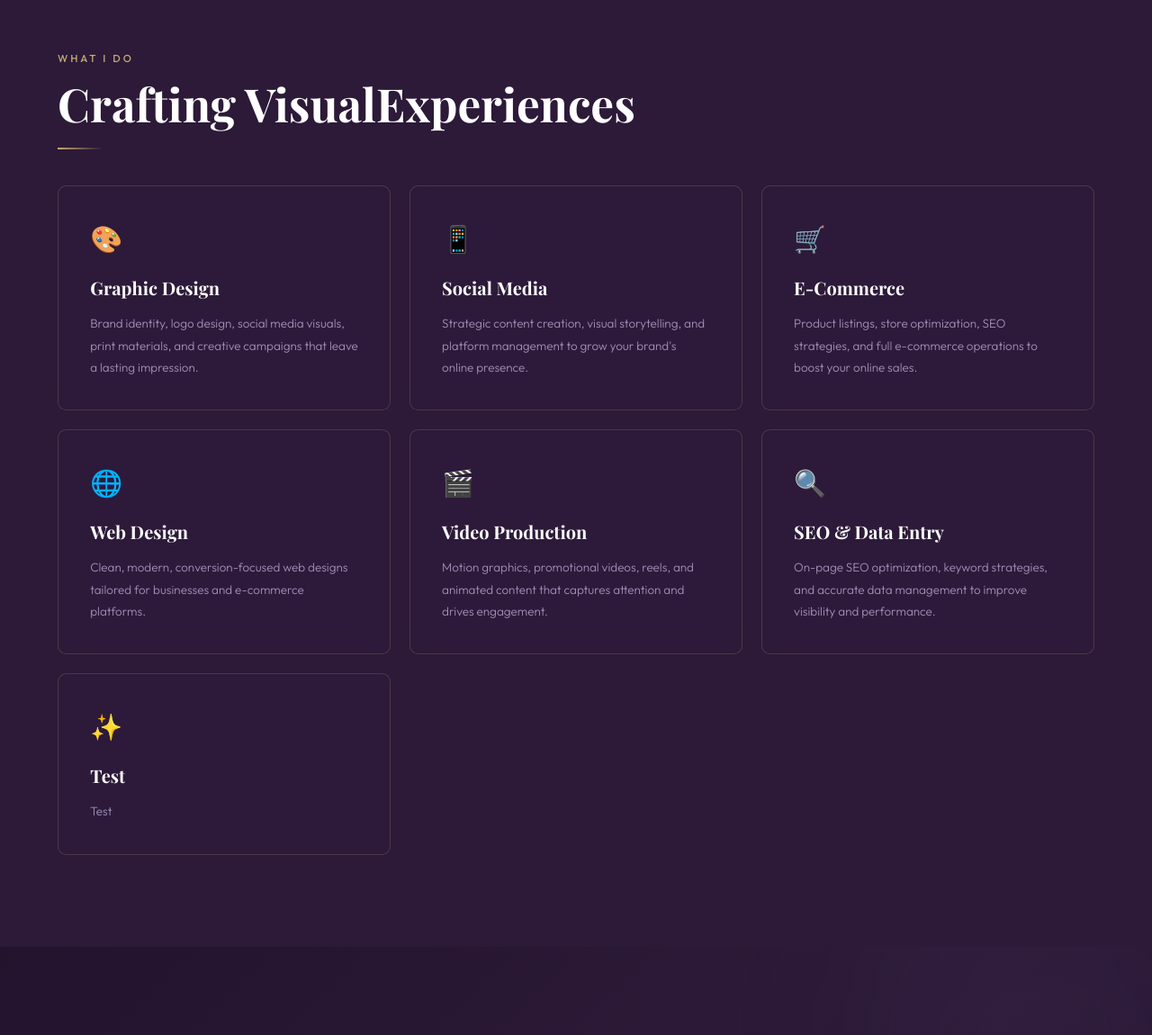
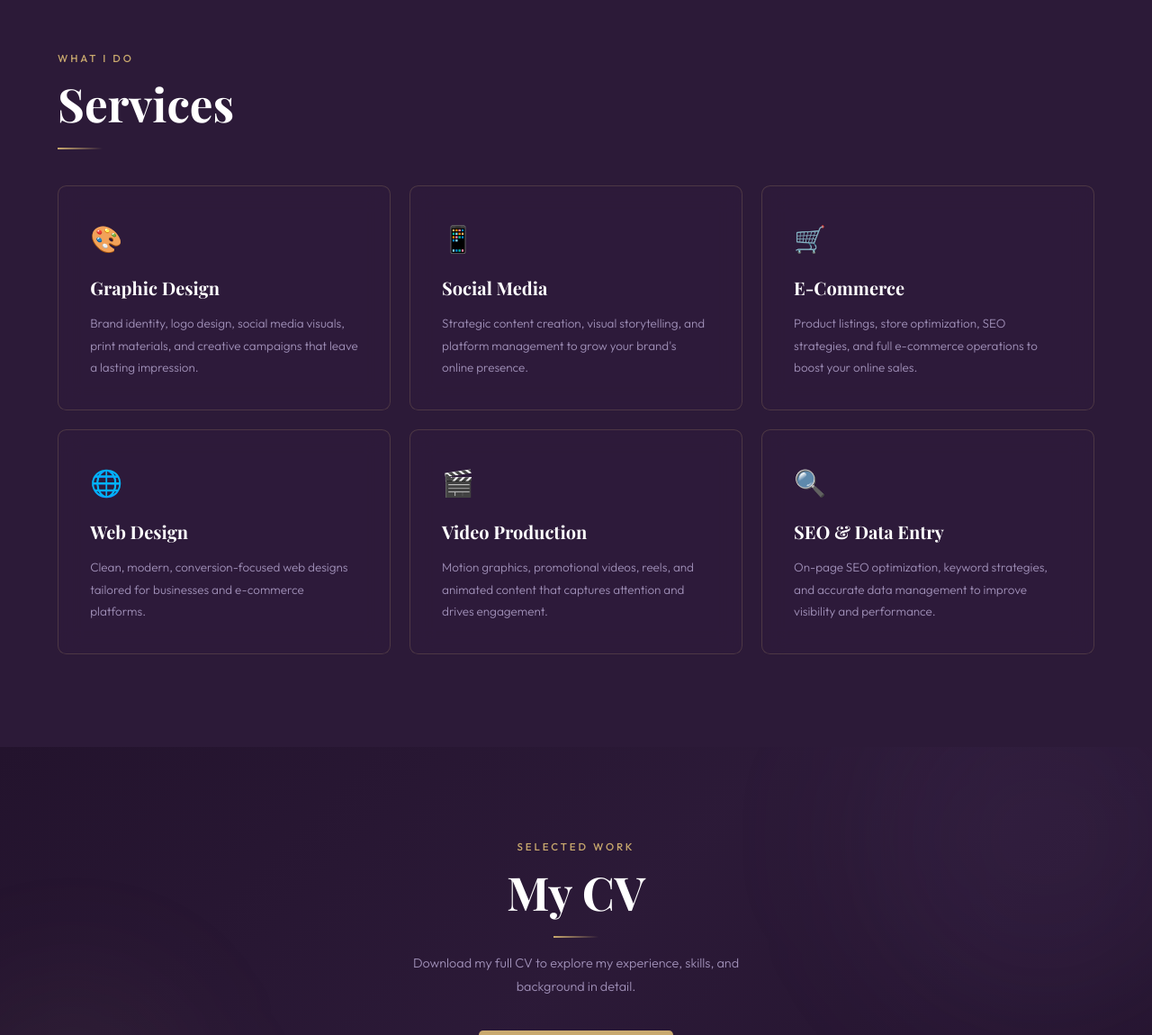
Before and after one commit to designedbybd/designedbybd.online, a plain HTML site: page index.html in a window 1280 px wide. Shown: the part 2426-3576 px from the top of the page at 90% size. Drawn offline with nearby package versions, Linux system fonts and the light colour scheme.

Commit message:
Update index.html

```diff
--- a/index.html
+++ b/index.html
@@ -686,7 +686,6 @@
   <a href="#contact"  onclick="closeMob()">Contact</a>
 </div>
 
-<!--BESTWORK_DATA:[{"title":"Test Project","img":"og-image.jpg","link":"https://www.behance.net/mbarakat960b56"},{"title":"New Project","img":"","link":"https://www.behance.net/mbarakat960b56"}]-->
 <!-- HERO -->
 <section id="hero">
   <!-- Background Slider -->
@@ -753,7 +752,7 @@
       </a>
     </div>
     <p class="hero-role">
-      <strong>Creative Graphic Designer &amp; Social Media Specialist</strong><br>
+      <strong>Creative Graphic Designer & Social Media Specialist</strong><br>
       Expertise in web design, e-commerce, branding, and SEO strategies — crafting visuals that connect and convert.
     </p>
     <div class="hero-cta">
@@ -897,7 +896,7 @@
 <section id="services">
   <div class="reveal">
     <p class="section-label">What I Do</p>
-    <h2 class="section-title">Crafting VisualExperiences</h2>
+    <h2 class="section-title">Services</h2>
     <div class="section-divider"></div>
   </div>
   <div class="services-grid">
@@ -928,13 +927,8 @@
     </div>
     <div class="service-card reveal">
       <div class="svc-icon">🔍</div>
-      <h3 class="svc-title">SEO &amp; Data Entry</h3>
+      <h3 class="svc-title">SEO & Data Entry</h3>
       <p class="svc-desc">On-page SEO optimization, keyword strategies, and accurate data management to improve visibility and performance.</p>
-    </div>
-    <div class="service-card reveal">
-      <div class="svc-icon">✨</div>
-      <h3 class="svc-title">Test</h3>
-      <p class="svc-desc">Test</p>
     </div>
   </div>
 </section>
```
